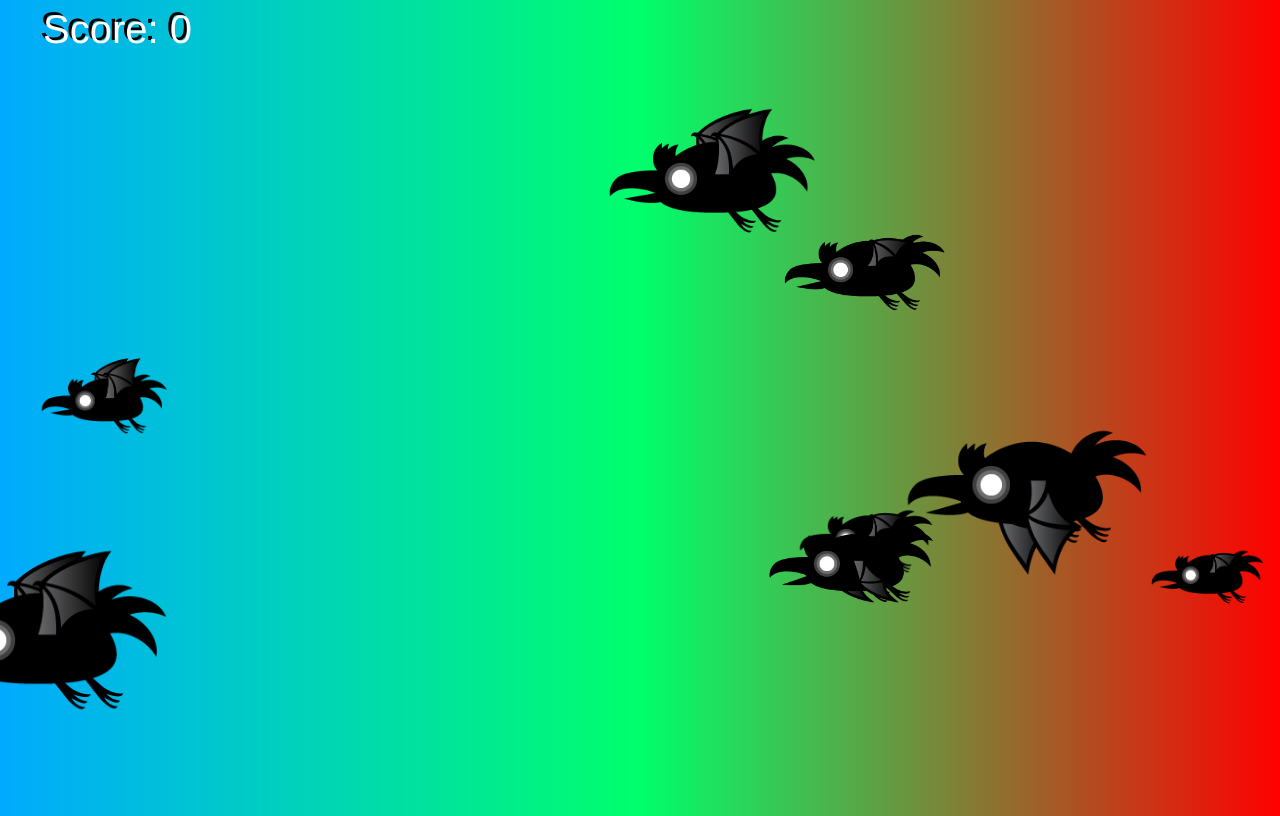
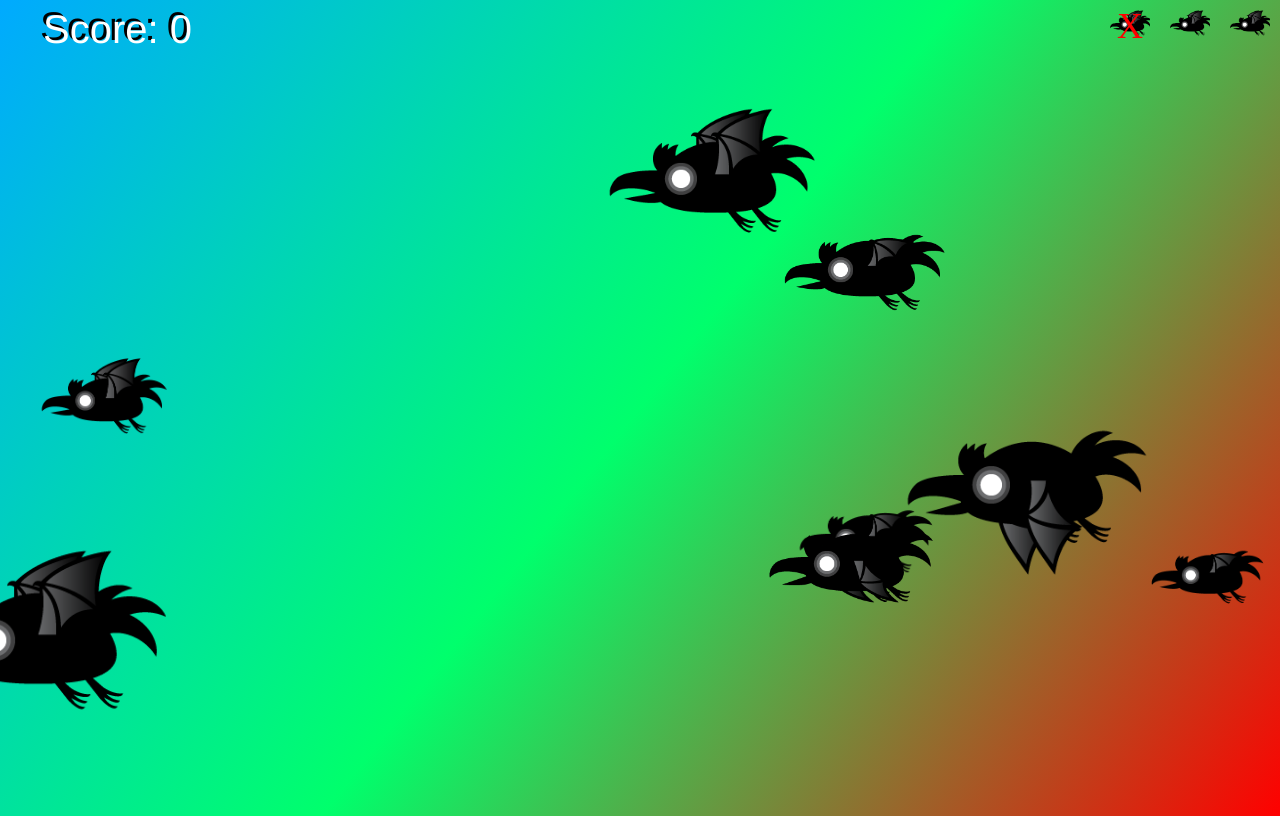
Before and after one commit to LupoArticoblu/vanilla-js-shooter-game, a plain HTML site: page index.html in a window 1280 px wide. Drawn offline with Linux system fonts and the light colour scheme.

Commit message:
condizione di game over visiva implementata

```diff
--- a/index.html
+++ b/index.html
@@ -8,6 +8,12 @@
   <title>Shot'em all</title>
 </head>
 <body>
+  <!-- Aggiungi gli sprite dei corvi nel foglio di stile -->
+<div class="crow-sprites">
+  <div class="crow"></div>
+  <div class="crow"></div>
+  <div class="crow"></div>
+</div>
   <canvas id="canvasCollision"></canvas>
   <canvas id="canvas1"></canvas>
 </body>
--- a/script.js
+++ b/script.js
@@ -6,6 +6,7 @@ const canvasCollision = document.getElementById('canvasCollision');
 const ctxCollision = canvasCollision.getContext('2d');
 canvasCollision.width = window.innerWidth;
 canvasCollision.height = window.innerHeight;
+
 ctx.font = '40px Helvetica';
 let gameOver = false;
 let score = 0;
@@ -13,9 +14,11 @@ let timeToNextCrow = 0;
 let crowIntervall = 500;
 let lastTime = 0;
 
-//creiamo un array vuoto MA che sia di variabile let perchè ci sono dei valori che possono cambiare
 let crows = [];
-const arrival =[];
+
+let crowSprites = document.querySelectorAll('.crow');
+let arrival = [];
+
 class Crow {
   constructor() {
     this.spriteWidth = 271;
@@ -39,39 +42,27 @@ class Crow {
   }
 
   update(deltaTime) {
-    //decrementiamo la x per farla muovere verso sinistra
     this.x -= this.speedX;
-    //incrementiamo la y per far oscillare gli oggetti
     this.y += this.speedY;
-    //se gli oggetti finiscono nei punti estremi di canvas.y li facciamo rimbalzare
     if (this.y > canvas.height - this.height || this.y < 0) {
       this.speedY = -this.speedY;
     }
-    //se la x  diventa minore di 0 - width  (cioè se esce fuori dal canvas)
     if (this.x < 0 - this.width) {
-      //la segnamo per cancellazione
       this.markedForDeletion = true;
     }
-    //aumentiamo il tempo delle ali
     this.timeWing += deltaTime;
-    //se il tempo delle ali  supera l'intervallo di tempo delle ali
     if (this.timeWing > this.intervalTimeWing) {
-      //se il frame  supera il numero massimo di frame
       if (this.frame > this.maxFrame) {
-        //riportiamo il frame a 0
         this.frame = 0;
-      }
-      //altrimenti incrementiamo il frame
-      else {
+      } else {
         this.frame++;
       }
-      //azzzeriamo il tempo delle ali
       this.timeWing = 0;
     }
-    //condizione dei corvi per il game over
-    if(this.x < 0 - this.width) {
+    if (this.x < 0 - this.width) {
       arrival.push(this);
-      if(arrival.length === 3) {
+      updateCrowSprites();
+      if (arrival.length === 3) {
         gameOver = true;
       }
     }
@@ -112,13 +103,12 @@ class Explosion {
       this.timeSinceLastFrame = 0;
       if (this.frame > 5) {
         this.markedForDeletion = true;
-
       }
     }
   }
 
   draw() {
-    ctx.drawImage(this.image, this.spriteWidth * this.frame, 0, this.spriteWidth, this.spriteHeight, this.x, this.y - this.size/4, this.size, this.size);
+    ctx.drawImage(this.image, this.spriteWidth * this.frame, 0, this.spriteWidth, this.spriteHeight, this.x, this.y - this.size / 4, this.size, this.size);
   }
 }
 
@@ -129,25 +119,33 @@ function drawScore() {
   ctx.fillText('Score: ' + score, 43, 43);
 }
 
-function drawGameOver(){
+function drawGameOver() {
   ctx.clearRect(0, 0, canvas.width, canvas.height);
   ctx.textAlign = 'center';
   ctx.textBaseline = 'middle';
   ctx.fillStyle = 'black';
-  ctx.fillText('GAME OVER punteggio:'+ score, canvas.width/2, canvas.height/2);
+  ctx.fillText('GAME OVER punteggio:' + score, canvas.width / 2, canvas.height / 2);
   ctx.fillStyle = 'white';
-  ctx.fillText('GAME OVER punteggio:'+ score, canvas.width/2 + 2, canvas.height/2 + 2);
+  ctx.fillText('GAME OVER punteggio:' + score, canvas.width / 2 + 2, canvas.height / 2 + 2);
   ctx.textAlign = 'left';
   ctx.textBaseline = 'alphabetic';
 }
 
+function updateCrowSprites() {
+
+  // Aggiungi la classe "selected" ai div corrispondenti all'array arrival
+  for (let i = 0; i < arrival.length; i++) {
+    if(crowSprites[i]){
+      crowSprites[i].classList.add('selected');
+    }
+  }
+}
+
 window.addEventListener('click', function(e) {
   const detectPixelColor = ctxCollision.getImageData(e.x, e.y, 1, 1);
-  console.log(detectPixelColor);
   const pc = detectPixelColor.data;
   crows.forEach(obj => {
     if (obj.randomColor[0] === pc[0] && obj.randomColor[1] === pc[1] && obj.randomColor[2] === pc[2]) {
-      //collision effettuata
       obj.markedForDeletion = true;
       score++;
       explosions.push(new Explosion(obj.x, obj.y, obj.width));
@@ -165,20 +163,23 @@ function animate(timestamp) {
   if (timeToNextCrow > crowIntervall) {
     crows.push(new Crow());
     timeToNextCrow = 0;
-    //ordiniamo i crows per la loro larghezza, più saranno piccoli, più saranno posizionati in secondo piano e viceversa
     crows.sort((a, b) => a.width - b.width);
   }
+
   drawScore();
-  //array literal
+
   [...crows, ...explosions].forEach(obj => {
-    obj.update( deltaTime);
+    obj.update(deltaTime);
     obj.draw();
-  })
+  });
 
   crows = crows.filter(obj => !obj.markedForDeletion);
   explosions = explosions.filter(obj => !obj.markedForDeletion);
-  if (!gameOver) requestAnimationFrame(animate);
-  else drawGameOver();
+  requestAnimationFrame(animate);
+
+  if (gameOver) {
+    drawGameOver();
+  }
 }
-//timestamp inizialmente è undefined e riporta un numero solo dopo il primo ciclo, rendendo di fatto timeToNextCrow NaN e deltaTime null. Per ovviare a tale problema, lo impostiamo a 0 come argomento
+
 animate(0);
--- a/style.css
+++ b/style.css
@@ -1,5 +1,5 @@
 body{
-  background: linear-gradient(to right, #00AAFF, #00FF6C, #ff0000);
+  background: linear-gradient(128deg, #00AAFF, #00FF6C, #ff0000);
   width: 100vw;
   height: 100vh;
   overflow: hidden;
@@ -16,3 +16,37 @@ canvas{
 #canvasCollision{
   opacity: 0;
 }
+
+/* Aggiungi gli stili per gli sprite dei corvi */
+.crow-sprites {
+  display: flex;
+  position: absolute;
+  top: 0;
+  right: 0;
+}
+
+.crow {
+  width: 40px;
+  height: 30px;
+  background-image: url('raven.png');
+  background-size: cover;
+  margin: 10px;
+}
+
+.crow.selected {
+  position: relative;
+}
+
+.crow.selected::after {
+  content: 'X';
+  position: absolute;
+  top: -5px;
+  left: 0;
+  width: 100%;
+  height: 100%;
+  background-color: transparent;
+  color: red;
+  font-size: 36px;
+  text-align: center;
+
+}
```
